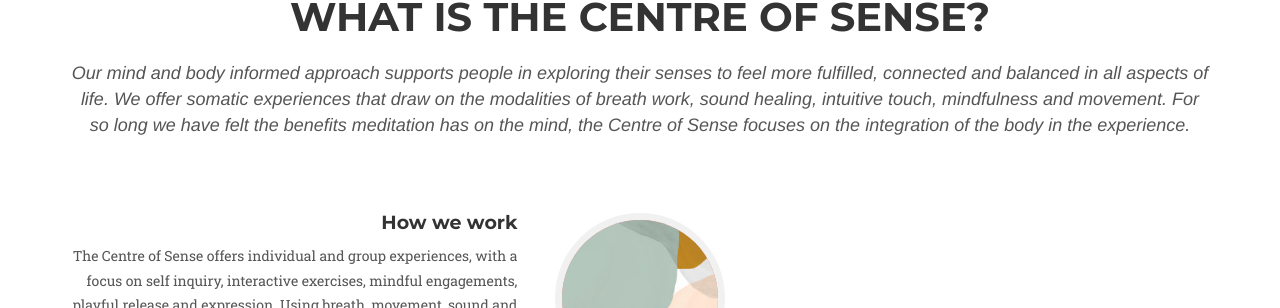
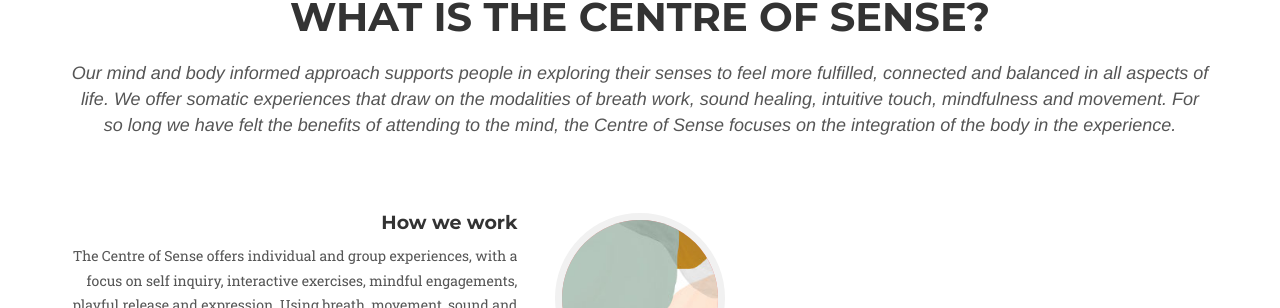
Before and after one commit to cele-carrillo/centre-of-sense, a Jekyll site: the page built from index.html, in a window 1280 px wide and 900 px high, scrolled down 695 px. Shown: the part 197-505 px from the top of the window. Built offline with Jekyll 4.4.1, drawn with Linux system fonts in a browser that asks for light colours; some web fonts are replaced.

Commit message:
fix: text

```diff
--- a/_data/text.yml
+++ b/_data/text.yml
@@ -12,7 +12,7 @@
   subtitle: >
     Our mind and body informed approach supports people in exploring their senses to feel more fulfilled, connected and
     balanced in all aspects of life. We offer somatic experiences that draw on the modalities of breath work,
-    sound healing, intuitive touch, mindfulness and movement. For so long we have felt the benefits meditation has on
+    sound healing, intuitive touch, mindfulness and movement. For so long we have felt the benefits of attending to
     the mind, the Centre of Sense focuses on the integration of the body in the experience.
   contact_link: "Get<br>in touch<br>today!"
 team:
```
